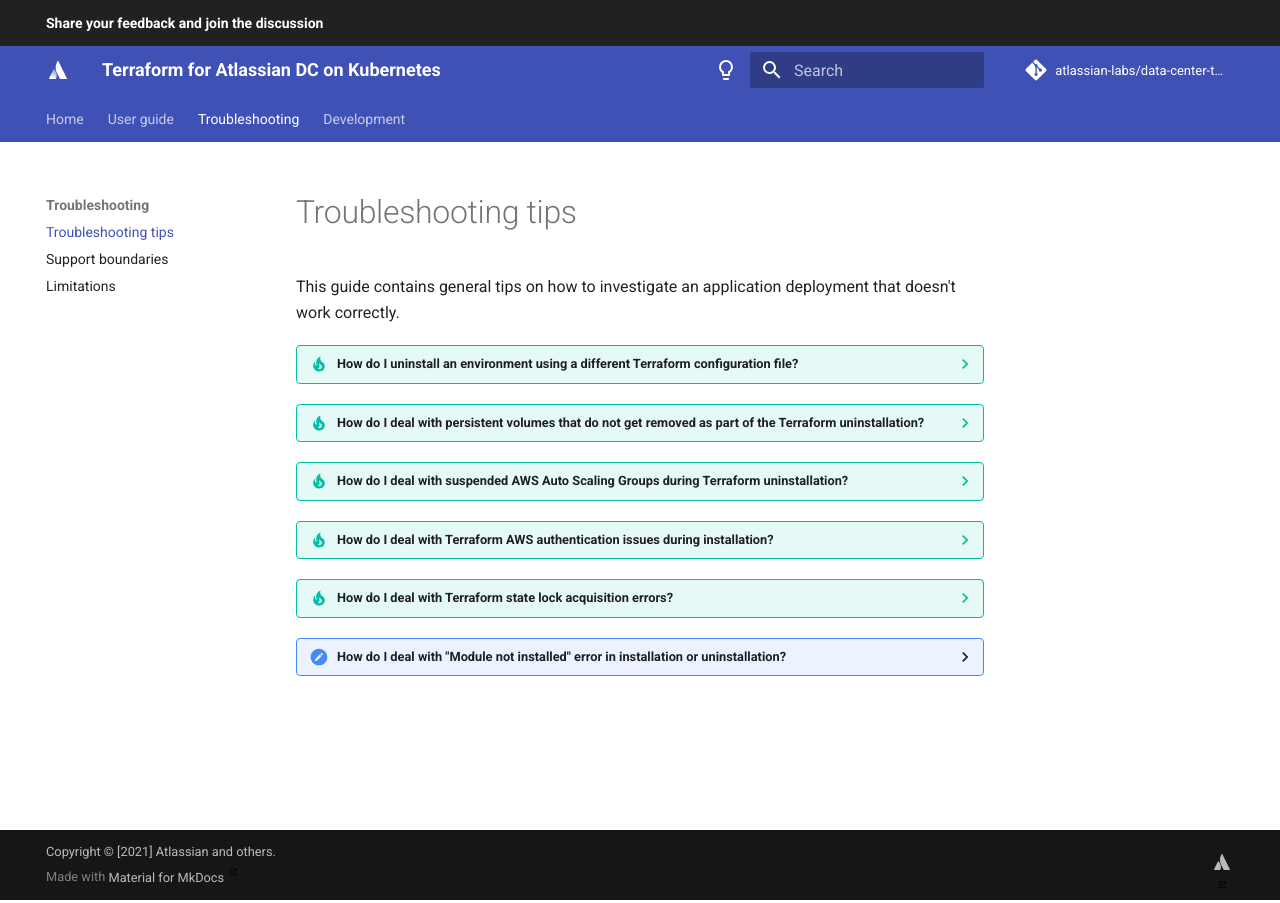
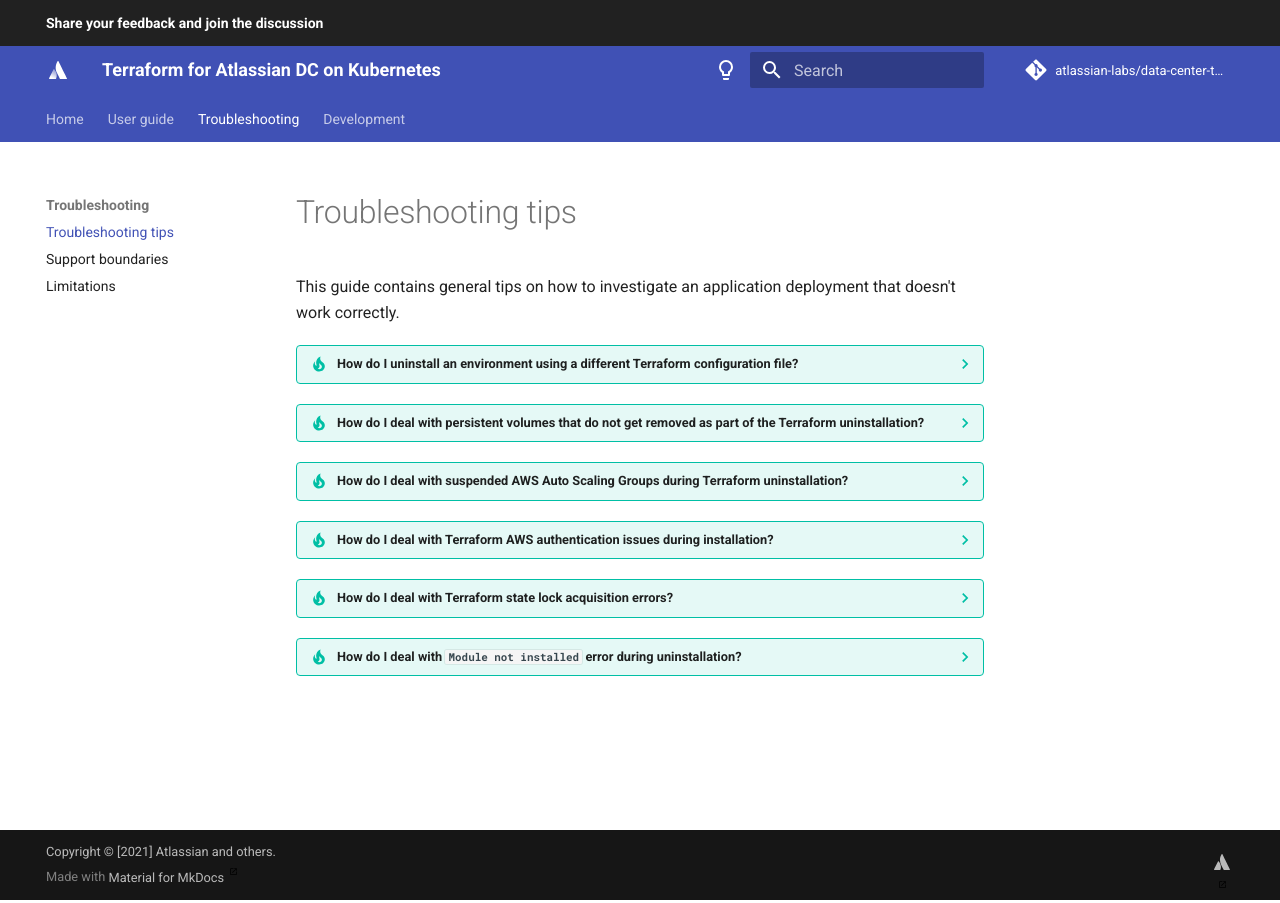
Before and after one commit to atlassian-labs/data-center-terraform, an MkDocs documentation site: the page built from docs/docs/troubleshooting/TROUBLESHOOTING.md, in a window 1280 px wide. Built offline with MkDocs 1.6.1 and Material for MkDocs 9.7.7, drawn with Linux system fonts in a browser that asks for light colours; comment, search, counter and statistics services are not loaded; some of the changed lines change nothing that is shown.

Commit message:
TFKUBE-250: Wording updates

````diff
--- a/docs/docs/troubleshooting/TROUBLESHOOTING.md
+++ b/docs/docs/troubleshooting/TROUBLESHOOTING.md
@@ -104,11 +104,9 @@
     There are two Terraform locks; one for the infrastructure and another for Terraform state. If you are still experiencing lock issues, change the directory to `./modules/tfstate` and retry the same command.
 
 
-??? hint "How do I deal with "Module not installed" error in installation or uninstallation?"
+??? tip "How do I deal with `Module not installed` error during uninstallation?"
 
-    Terraform needs some modules to process deployment and cleanup the infrastructure.
-    Those files are generated by terraform during install process and are stored in `.terraform` folder.
-    If terraform cannot find the module files, then it is not able to perform the required commands.
+    There are some Terraform specific modules that are required when performing an uninstall. These modules are generated by Terraform during the install process and are stored in the `.terraform` folder. If Terraform cannot find these modules, then it won't be able perform an uninstall of the infrastructure.
 
     **Symptom**
 
@@ -124,10 +122,10 @@
 
     **Solution**
 
-    1. In root directory of the project run:
+    1. In the root directory of the project run:
     ```shell
     ./scripts/cleanup.sh -s -t -x -r .
     cd modules/tfstate
     terraform init -var-file=<config file>
     ```
-    2. re-run the install/uninstall script.
+    2. re-run the `install.sh`/`uninstall.sh` script.
````
